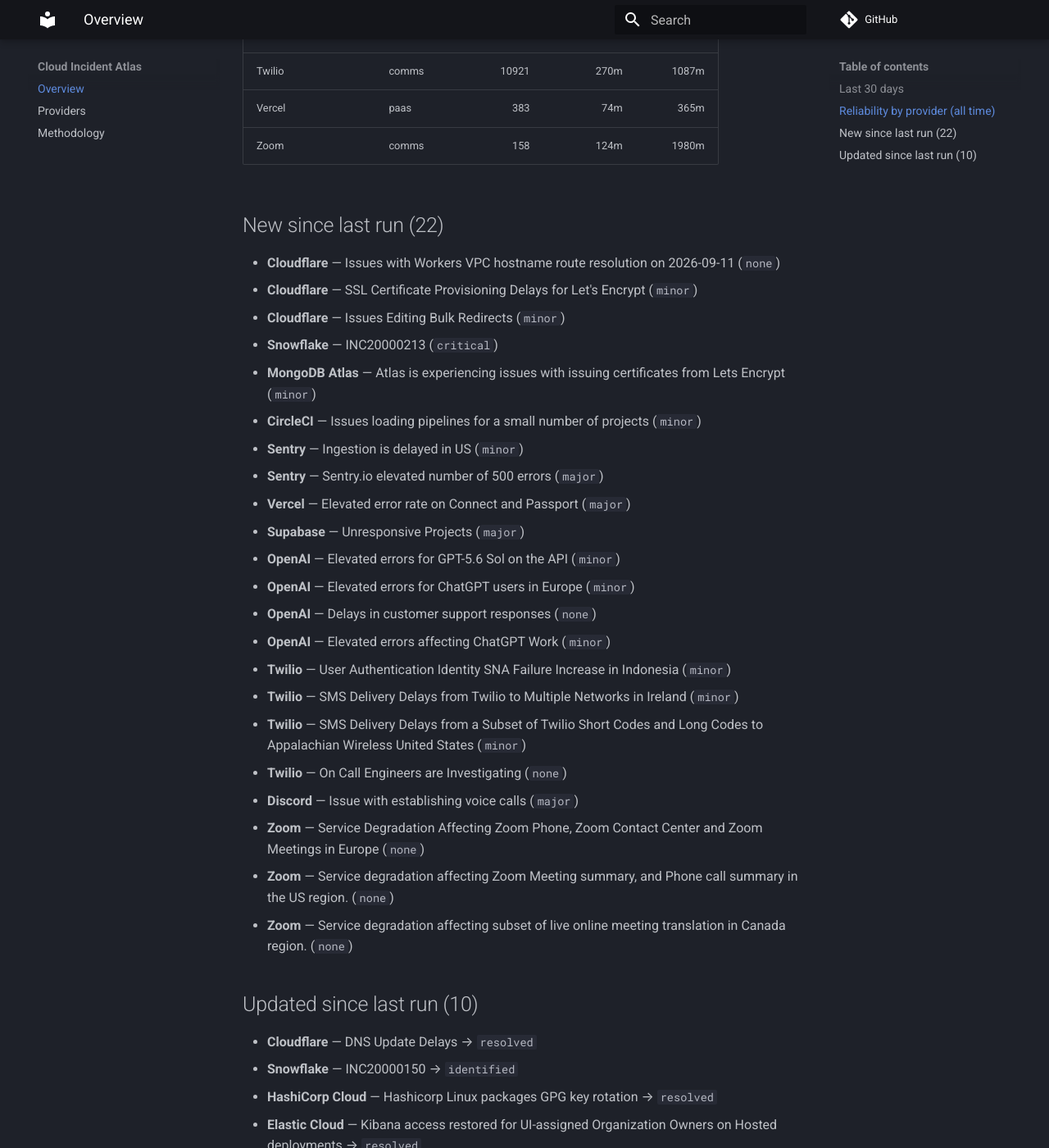
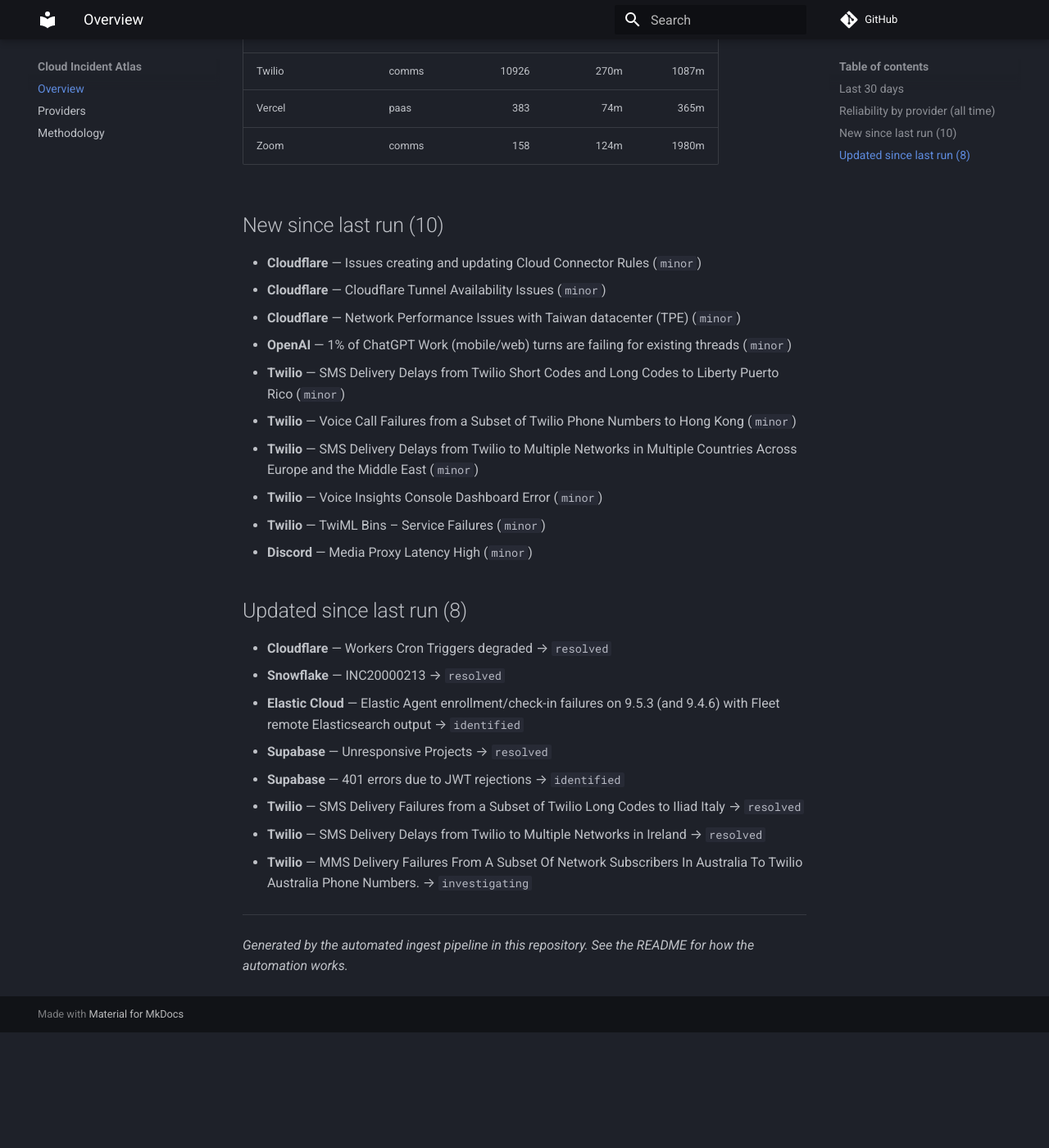
Before and after one commit to ayushgupta07xx/cloud-incident-atlas, an MkDocs documentation site: the page built from docs/index.md, in a window 1280 px wide and 1400 px high, scrolled down 1383 px. Shown: the whole window at 82% size. Built offline with MkDocs 1.6.1 and Material for MkDocs 9.7.7, drawn with Linux system fonts in a browser that asks for light colours; comment, search, counter and statistics services are not loaded; after the commit the page ends 2642 px from its top, so only the background shows below that; some of the changed text lies outside the part shown.

Commit message:
docs: refresh digest and charts
Regenerated from the corpus by the ingest pipeline.

Run: https://github.com/ayushgupta07xx/cloud-incident-atlas/actions/runs/34704998260

Co-authored-by: github-actions[bot] <41898282+github-actions[bot]@users.noreply.github.com>

```diff
--- a/docs/index.md
+++ b/docs/index.md
@@ -1,11 +1,11 @@
 # Cloud Incident Atlas
 
-Cross-vendor incident data for 24 providers. Corpus: **22,957 incidents**. Updated 2026-09-11.
+Cross-vendor incident data for 24 providers. Corpus: **22,967 incidents**. Updated 2026-09-12.
 
 ## Last 30 days
 
-- Incidents recorded: **508**
-- Major or worse: **75**
+- Incidents recorded: **490**
+- Major or worse: **69**
 
 ## Reliability by provider (all time)
 
@@ -28,51 +28,37 @@
 | Netlify | paas | 217 | 39m | 208m |
 | New Relic | observability | 103 | 63m | 303m |
 | npm | devtools | 61 | 107m | 337m |
-| OpenAI | ai | 60 | 134m | 734m |
+| OpenAI | ai | 61 | 134m | 730m |
 | Sentry | observability | 339 | 86m | 364m |
-| Snowflake | data | 199 | 120m | 595m |
-| Supabase | paas | 397 | 156m | 919m |
-| Twilio | comms | 10921 | 270m | 1087m |
+| Snowflake | data | 199 | 121m | 594m |
+| Supabase | paas | 397 | 158m | 1002m |
+| Twilio | comms | 10926 | 270m | 1087m |
 | Vercel | paas | 383 | 74m | 365m |
 | Zoom | comms | 158 | 124m | 1980m |
 
-## New since last run (22)
+## New since last run (10)
 
-- **Cloudflare** — Issues with Workers VPC hostname route resolution on 2026-09-11 (`none`)
-- **Cloudflare** — SSL Certificate Provisioning Delays for Let's Encrypt (`minor`)
-- **Cloudflare** — Issues Editing Bulk Redirects (`minor`)
-- **Snowflake** — INC20000213 (`critical`)
-- **MongoDB Atlas** — Atlas is experiencing issues with issuing certificates from Lets Encrypt (`minor`)
-- **CircleCI** — Issues loading pipelines for a small number of projects (`minor`)
-- **Sentry** — Ingestion is delayed in US (`minor`)
-- **Sentry** — Sentry.io elevated number of 500 errors (`major`)
-- **Vercel** — Elevated error rate on Connect and Passport (`major`)
-- **Supabase** — Unresponsive Projects (`major`)
-- **OpenAI** — Elevated errors for GPT-5.6 Sol on the API (`minor`)
-- **OpenAI** — Elevated errors for ChatGPT users in Europe (`minor`)
-- **OpenAI** — Delays in customer support responses (`none`)
-- **OpenAI** — Elevated errors affecting ChatGPT Work (`minor`)
-- **Twilio** — User Authentication Identity SNA Failure Increase in Indonesia (`minor`)
-- **Twilio** — SMS Delivery Delays from Twilio to Multiple Networks in Ireland (`minor`)
-- **Twilio** — SMS Delivery Delays from a Subset of Twilio Short Codes and Long Codes to Appalachian Wireless United States (`minor`)
-- **Twilio** — On Call Engineers are Investigating (`none`)
-- **Discord** — Issue with establishing voice calls (`major`)
-- **Zoom** — Service Degradation Affecting Zoom Phone, Zoom Contact Center and Zoom Meetings in Europe (`none`)
-- **Zoom** — Service degradation affecting Zoom Meeting summary, and Phone call summary in the US region. (`none`)
-- **Zoom** — Service degradation affecting subset of live online meeting translation in Canada region. (`none`)
+- **Cloudflare** — Issues creating and updating Cloud Connector Rules (`minor`)
+- **Cloudflare** — Cloudflare Tunnel Availability Issues (`minor`)
+- **Cloudflare** — Network Performance Issues with Taiwan datacenter (TPE) (`minor`)
+- **OpenAI** — 1% of ChatGPT Work (mobile/web) turns are failing for existing threads (`minor`)
+- **Twilio** — SMS Delivery Delays from Twilio Short Codes and Long Codes to Liberty Puerto Rico (`minor`)
+- **Twilio** — Voice Call Failures from a Subset of Twilio Phone Numbers to Hong Kong (`minor`)
+- **Twilio** — SMS Delivery Delays from Twilio to Multiple Networks in Multiple Countries Across Europe and the Middle East (`minor`)
+- **Twilio** — Voice Insights Console Dashboard Error (`minor`)
+- **Twilio** — TwiML Bins – Service Failures (`minor`)
+- **Discord** — Media Proxy Latency High (`minor`)
 
-## Updated since last run (10)
+## Updated since last run (8)
 
-- **Cloudflare** — DNS Update Delays → `resolved`
-- **Snowflake** — INC20000150 → `identified`
-- **HashiCorp Cloud** — Hashicorp Linux packages GPG key rotation → `resolved`
-- **Elastic Cloud** — Kibana access restored for UI-assigned Organization Owners on Hosted deployments → `resolved`
-- **OpenAI** — Elevated errors across ChatGPT and Codex → `resolved`
-- **OpenAI** — ChatGPT Work Mode High Error Rates → `resolved`
-- **OpenAI** — Elevated errors creating new accounts → `resolved`
-- **Twilio** — SMS Delivery Failures from a Subset of Twilio Long Codes to Iliad Italy → `monitoring`
+- **Cloudflare** — Workers Cron Triggers degraded → `resolved`
+- **Snowflake** — INC20000213 → `resolved`
+- **Elastic Cloud** — Elastic Agent enrollment/check-in failures on 9.5.3 (and 9.4.6) with Fleet remote Elasticsearch output → `identified`
+- **Supabase** — Unresponsive Projects → `resolved`
+- **Supabase** — 401 errors due to JWT rejections → `identified`
+- **Twilio** — SMS Delivery Failures from a Subset of Twilio Long Codes to Iliad Italy → `resolved`
+- **Twilio** — SMS Delivery Delays from Twilio to Multiple Networks in Ireland → `resolved`
 - **Twilio** — MMS Delivery Failures From A Subset Of Network Subscribers In Australia To Twilio Australia Phone Numbers. → `investigating`
-- **Google Cloud Platform** — Multiple products in us-central1-b are experiencing network service degradation. → `resolved`
 
 ---
 
```
Also changed, not shown: other parts of docs/index.md (+2 -2 lines), README.md (+8 -8 lines), docs/providers.md (+8 -8 lines), docs/img/mttr.svg, docs/img/timeline.svg.
